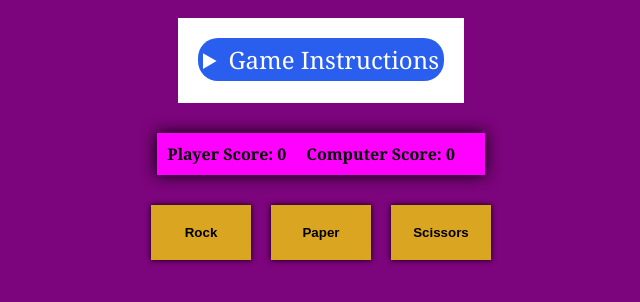
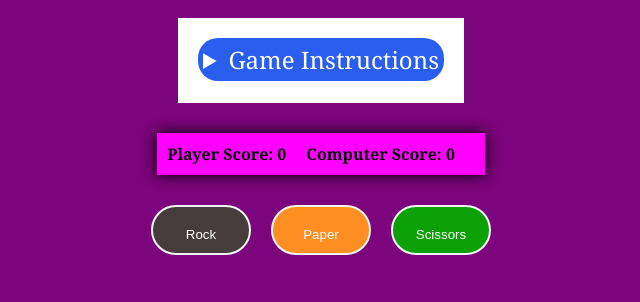
Before and after one commit to Qasim9937/rock-paper-scissors, a plain HTML site: page index.html in a window 1280 px wide. Shown: the part 130-432 px from the top of the page, without its empty margins (319-959 px from the left). Drawn offline with Linux system fonts and the light colour scheme.

Commit message:
Update the .btn styling and also added #rock, #paper and #scissors styles

```diff
--- a/rps-styles.css
+++ b/rps-styles.css
@@ -99,13 +99,27 @@ summary{
 
 .btn{
   padding: 20px;
-  background-color: goldenrod;
+  border-radius: 100px;
   border: none;
-  box-shadow: 0 0 5px black;
-  font-weight: bold;
   width: 100px;
+  height: 50px;
   text-align: center;
+  border: 2px solid whitesmoke;
+  color: var(--text-color);
 }
+
+#scissors{
+  background-color: var(--scissors-button);
+}
+
+#paper{
+  background-color: var(--paper-color);
+}
+
+#rock{
+  background-color: var(--rock-button);
+}
+
 
 #reset{
   background-color: rgb(15, 224, 15);
```
